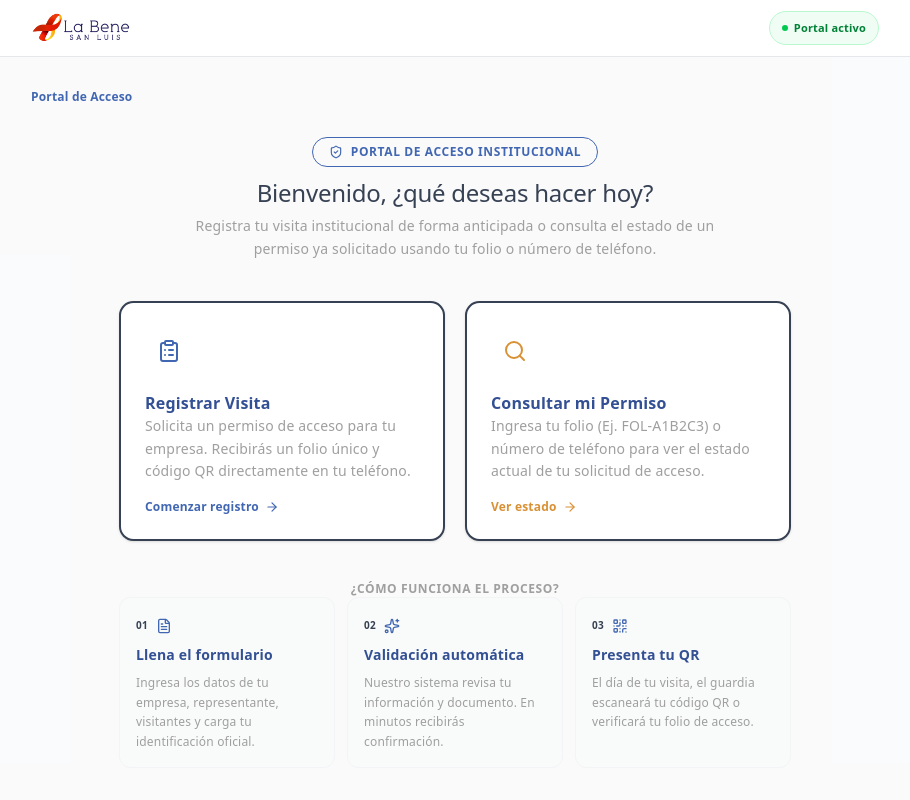
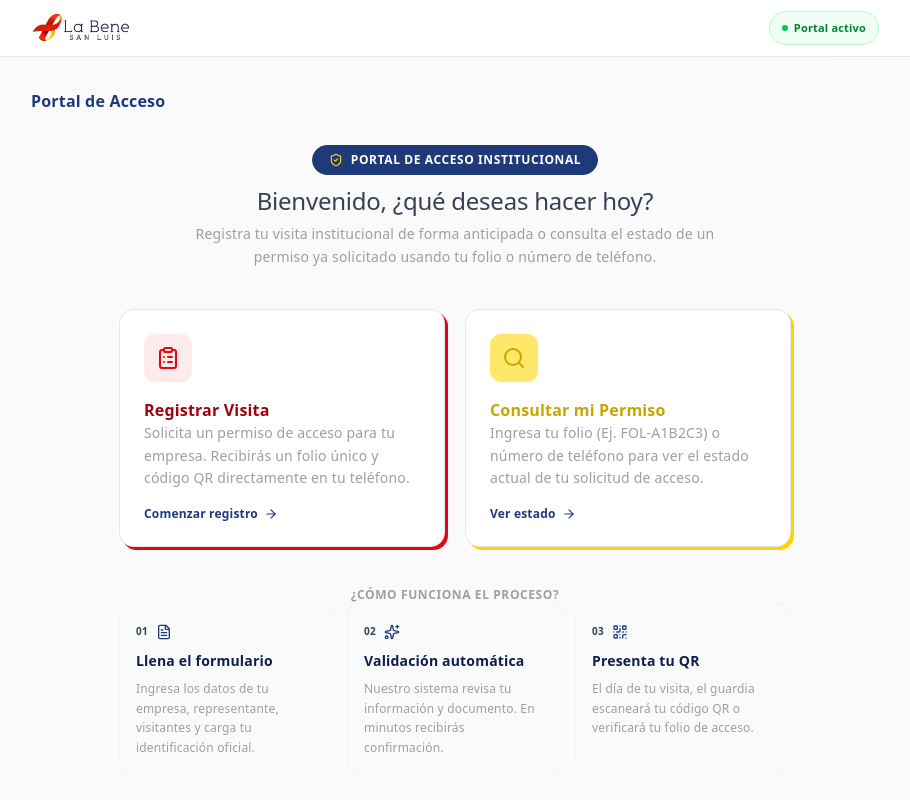
Before and after one commit to JonathanEduardo/MinimalDemos, a React (Vite) app: page /provider/access in a window 1280 px wide. Shown: the top 800 px of the page, without its empty margins (185-1095 px from the left). Built offline with nearby package versions, Linux system fonts and the light colour scheme.

Commit message:
feat(Ajuste en cards)

```diff
--- a/src/components/pages/ComponentsPage.tsx
+++ b/src/components/pages/ComponentsPage.tsx
@@ -257,6 +257,38 @@ export function ComponentsPage() {
                   />
                   <p className="text-xs text-center">Dark</p>
                   <p className="text-xs text-center text-muted font-mono">--secondary-dark</p>
+                </div>
+              </div>
+            </div>
+
+             {/* Tertiary */}
+            <div>
+              <h3 className="text-lg font-medium mb-3">Tertiary (Rojo/España) - #E30613</h3>
+              <p className="text-sm text-muted mb-3">Usado para acciones terciarias y alertas</p>
+              <div className="grid grid-cols-3 gap-4">
+                <div className="space-y-2">
+                  <div
+                    className="h-20 rounded-md border border-gray-300"
+                    style={{ backgroundColor: 'rgb(var(--terciary-light))' }}
+                  />
+                  <p className="text-xs text-center">Light</p>
+                  <p className="text-xs text-center text-muted font-mono">--terciary-light</p>
+                </div>
+                <div className="space-y-2">
+                  <div
+                    className="h-20 rounded-md border border-gray-300"
+                    style={{ backgroundColor: 'rgb(var(--terciary-base))' }}
+                  />
+                  <p className="text-xs text-center font-semibold">Base</p>
+                  <p className="text-xs text-center text-muted font-mono">--terciary-base</p>
+                </div>
+                <div className="space-y-2">
+                  <div
+                    className="h-20 rounded-md border border-gray-300"
+                    style={{ backgroundColor: 'rgb(var(--terciary-dark))' }}
+                  />
+                  <p className="text-xs text-center">Dark</p>
+                  <p className="text-xs text-center text-muted font-mono">--terciary-dark</p>
                 </div>
               </div>
             </div>
--- a/src/components/pages/ProveedorPage.tsx
+++ b/src/components/pages/ProveedorPage.tsx
@@ -62,8 +62,8 @@ function PantallaInicio({ onSelect }: { onSelect: (m: Mode) => void }) {
     <div className="space-y-10">
       {/* Hero */}
       <div className="text-center space-y-3 max-w-xl mx-auto pt-2">
-        <div className="inline-flex items-center gap-2 rounded-full border border-[rgb(var(--primary-light))/0.4] bg-[rgb(var(--primary-light))/0.08] px-4 py-1.5 text-xs font-semibold text-[rgb(var(--primary-base))] uppercase tracking-wider">
-          <ShieldCheck className="h-3.5 w-3.5" />
+        <div className="inline-flex items-center gap-2 rounded-full border border-[rgb(var(--primary-base))] bg-[rgb(var(--primary-base))] px-4 py-1.5 text-xs font-semibold text-white uppercase tracking-wider">
+          <ShieldCheck className="h-3.5 w-3.5 text-[rgb(var(--secondary-base))]" />
           Portal de Acceso Institucional
         </div>
         <h2 className="text-2xl font-semibold text-[rgb(var(--primary-dark))] leading-snug">
@@ -80,12 +80,12 @@ function PantallaInicio({ onSelect }: { onSelect: (m: Mode) => void }) {
         <button
           type="button"
           onClick={() => onSelect("crear")}
-          className="group text-left rounded-2xl border-2 border-[rgb(var(--primary-base))/0.18] bg-white p-6 shadow-sm transition-all duration-200 hover:border-[rgb(var(--primary-base))] hover:shadow-md focus-visible:outline-none focus-visible:ring-2 focus-visible:ring-[rgb(var(--primary-base))]"
+          className="group text-left rounded-2xl border shadow-[3px_3px_0_rgb(var(--terciary-base))]  bg-white p-6 transition-all duration-200 border-gray-200  hover:shadow-[3px_3px_0_rgb(var(--terciary-light))] hover:opacity-70 cursor-pointer focus-visible:outline-none focus-visible:ring-2 focus-visible:ring-[rgb(var(--terciary-base))]"
         >
-          <div className="mb-4 flex h-12 w-12 items-center justify-center rounded-xl bg-[rgb(var(--primary-base))/0.08] group-hover:bg-[rgb(var(--primary-base))/0.15] transition-colors">
-            <ClipboardList className="h-6 w-6 text-[rgb(var(--primary-base))]" />
+          <div className="mb-4 flex h-12 w-12 items-center justify-center rounded-xl  transition-colors bg-[rgba(var(--terciary-base),0.08)] group-hover:bg-[rgba(var(--terciary-base),0.15)]">
+            <ClipboardList className="h-6 w-6 text-[rgb(var(--terciary-base))]" />
           </div>
-          <p className="font-semibold text-[rgb(var(--primary-dark))] text-base mb-1.5">
+          <p className="font-semibold text-[rgb(var(--terciary-dark))] text-base mb-1.5">
             Registrar Visita
           </p>
           <p className="text-sm text-muted-foreground leading-relaxed">
@@ -101,19 +101,19 @@ function PantallaInicio({ onSelect }: { onSelect: (m: Mode) => void }) {
         <button
           type="button"
           onClick={() => onSelect("consultar")}
-          className="group text-left rounded-2xl border-2 border-[rgb(var(--secondary-base))/0.25] bg-white p-6 shadow-sm transition-all duration-200 hover:border-[rgb(var(--secondary-base))] hover:shadow-md focus-visible:outline-none focus-visible:ring-2 focus-visible:ring-[rgb(var(--secondary-base))]"
+          className="group text-left rounded-2xl border shadow-[3px_3px_0_rgb(var(--secondary-base))]  bg-white p-6 transition-all duration-200 border-gray-200  hover:shadow-[3px_3px_0_rgb(var(--secondary-light))]  hover:opacity-70 cursor-pointer focus-visible:outline-none focus-visible:ring-2 focus-visible:ring-[rgb(var(--secondary-base))]"
         >
-          <div className="mb-4 flex h-12 w-12 items-center justify-center rounded-xl bg-[rgb(var(--secondary-base))/0.1] group-hover:bg-[rgb(var(--secondary-base))/0.18] transition-colors">
+  <div className="mb-4 flex h-12 w-12 items-center justify-center rounded-xl transition-colors bg-[rgba(var(--secondary-light))] group-hover:bg-[rgba(var(--secondary-light))]">
             <Search className="h-6 w-6 text-[rgb(var(--secondary-dark))]" />
           </div>
-          <p className="font-semibold text-[rgb(var(--primary-dark))] text-base mb-1.5">
+          <p className="font-semibold text-[rgb(var(--secondary-dark))] text-base mb-1.5">
             Consultar mi Permiso
           </p>
           <p className="text-sm text-muted-foreground leading-relaxed">
             Ingresa tu folio (Ej. FOL-A1B2C3) o número de teléfono para ver
             el estado actual de tu solicitud de acceso.
           </p>
-          <div className="mt-4 flex items-center gap-1.5 text-xs font-semibold text-[rgb(var(--secondary-dark))]">
+          <div className="mt-4 flex items-center gap-1.5 text-xs font-semibold text-[rgb(var(--primary-base))]">
             Ver estado
             <ArrowRight className="h-3.5 w-3.5 transition-transform group-hover:translate-x-1" />
           </div>
@@ -805,7 +805,7 @@ export function ProveedorPage() {
             onClick={() => setMode("idle")}
             className={
               mode === "idle"
-                ? "font-semibold text-[rgb(var(--primary-base))]"
+                ? "font-semibold text-base text-[rgb(var(--primary-base))]"
                 : "hover:underline"
             }
           >
--- a/src/index.css
+++ b/src/index.css
@@ -37,15 +37,21 @@ html {
      CUSTOM COLORS (Solo Primary y Secondary)
      ======================================== */
 
-  /* PRIMARY - Azul del Dashboard/Sidebar (#4267B2) */
-  --primary-light: 90 130 210;      /* Tono más claro */
-  --primary-base: 66 103 178;       /* Base #4267B2 */
-  --primary-dark: 51 80 148;        /* Tono más oscuro */
+  /* PRIMARY - Azul del Dashboard/Sidebar (#4267B2) */   /* Tono más oscuro */
+
+  --primary-light:66 103 178;      /* Tono más claro */
+  --primary-base: 30 58 120;        /* 103 178;       /* Base #4267B2 */
+  --primary-dark: 14 31 79;         /* 51 80 148;        /* Tono más oscuro */
 
   /* SECONDARY - Amarillo/Mostaza (#F0AD4E) */
-  --secondary-light: 251 196 123;   /* Tono más claro */
-  --secondary-base: 240 173 78;     /* Base #F0AD4E */
-  --secondary-dark: 217 145 53;     /* Tono más oscuro */
+  --secondary-light: 255 231 106;   /* Tono más claro */
+  --secondary-base: 255 210 0;      /* 240 173 78;     /* Base #F0AD4E */
+  --secondary-dark: 199 166 0;
+
+   /* TERCIARY - Rojo/España (#F0AD4E) */
+  --terciary-light: 245, 108, 94;   /* Tono más claro */
+  --terciary-base: 227, 6, 19;      /* 240 173 78;     /* Base #F0AD4E */
+  --terciary-dark: 163, 0, 13;
 
   /* BASE - Texto base suave (hex #364153) */
   --base-color: 54 65 83;
```
